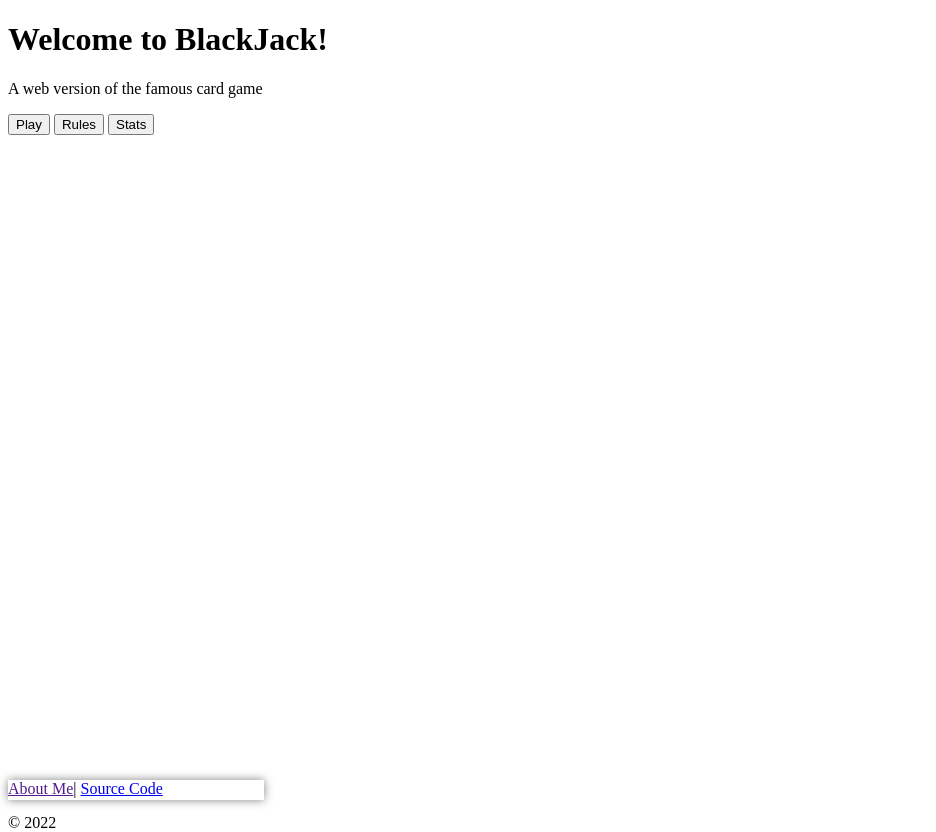
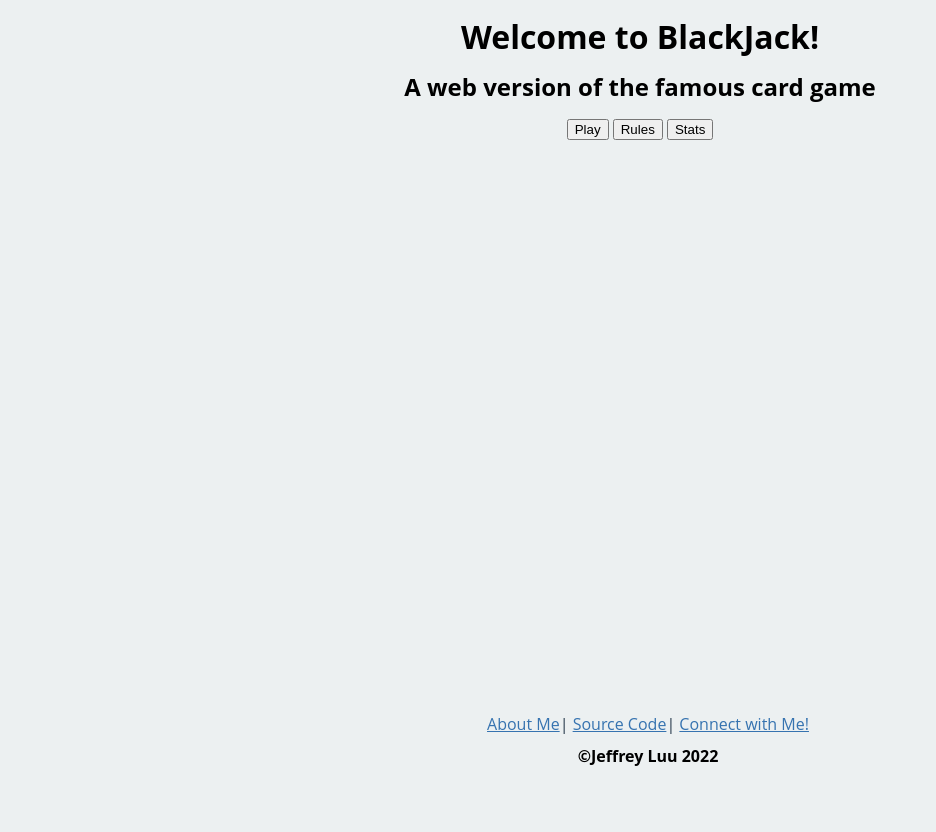
Before and after one commit to jdluu/BlackJack, a Flask app: page / in a window 1280 px wide. Shown: the whole page, without its empty margins (0-936 px from the left). After the commit the page ends 766 px from the top, so only its background shows below. Run offline with Flask 2, Linux system fonts and the light colour scheme.

Commit message:
Aligned everything to center

```diff
--- a/static/styles/home.css
+++ b/static/styles/home.css
@@ -2,42 +2,44 @@
   box-sizing: border-box;
 }
 
-/* Center the title */
-.title {
+.head .title {
   text-align: center;
 }
 
-.body {
+body {
   font-family: 'Open Sans', sans-serif;
-  font-size: 16px;
-  line-height: 1.5;
-  color: #2c3e50;
+  line-height: 1;
   background-color: #ecf0f1;
-  margin: 0;
-  padding: 0;
-  overflow: 0;
+  /*Align the content to the center*/
+  text-align: center;
 }
-footer{
-  position: absolute;
-  bottom: 0;
-  width: 20%;
-  height: 20px;
-  background-color: #fff;
-  box-shadow: 0 0 10px rgba(0, 0, 0, 0.5);
+  .body .h1 {
+    font-size: 16px;
+    font-weight: bold;
+    color: #2c3e50;
+  }
+  .body .h2 {
+    font-size: 12px;
+    font-weight: normal;
+    color: #2c3e50;
+  }
+
+footer {
+  bottom:0;
+  position: fixed;
+  width: 100%;
 }
-  footer-links{
-    display: flex;
-    justify-content: space-between;
-    align-items: center;
+  .footer-links{
     width: 100%;
     height: 100%;
-
+    padding: 20px;
+    font-size: 16px;
+    color: #2c3e50;
   }
-
-  footer-copyright{
-    font-size: 12px;
+  .footer-links a{
+    color: #3673b0;
+  }
+  .footer-links p{
     color: #000;
-    text-align: center;
-    padding: 10px;
-
+    font-weight: bold;
   }
--- a/templates/home.html
+++ b/templates/home.html
@@ -10,10 +10,9 @@
     <link href="./static/styles/home.css" rel="stylesheet" />
 
     <div class="title">
-        <!-- Page title -->
-        <title>BlackJack</title>
+        <!-- Page title(Shown on the tab) -->
+        <title>The Awesome Game of BlackJack</title>
     </div>
-
 
 </head>
 
@@ -21,9 +20,9 @@
 <body>
     <!-- Used to display heading content -->
     <h1>Welcome to BlackJack!</h1>
+    <!-- Used to display paragraph content -->
+    <h2> A web version of the famous card game</h2>
 
-    <!-- Used to display paragraph content -->
-    <p>A web version of the famous card game</p>
 
     <!-- Button to navigate to game screen-->
     <button id="play-button" onclick="window.location.href='/game'">Play</button>
@@ -37,17 +36,16 @@
         <!-- Footer links-->
         <div class = "footer-links">
             <a href=""> About Me</a>|
-            <a href="https://github.com/jdluu/BlackJack"> Source Code</a>
-        </div>
-        <!-- Footer Copyright-->
-        <div class = "footer-copyright">
-            <p>&copy; 2022</p>
+            <a href="https://github.com/jdluu/BlackJack"> Source Code</a>|
+            <a href="https://www.linkedin.com/in/jeffrey-luu/"> Connect with Me!</a>
+            <!-- Create a copyright for 2022-->
+            <p>&copy;Jeffrey Luu 2022</p>
+
+
         </div>
 
     </footer>
 
-
-
 </body>
 
 </html>
```
